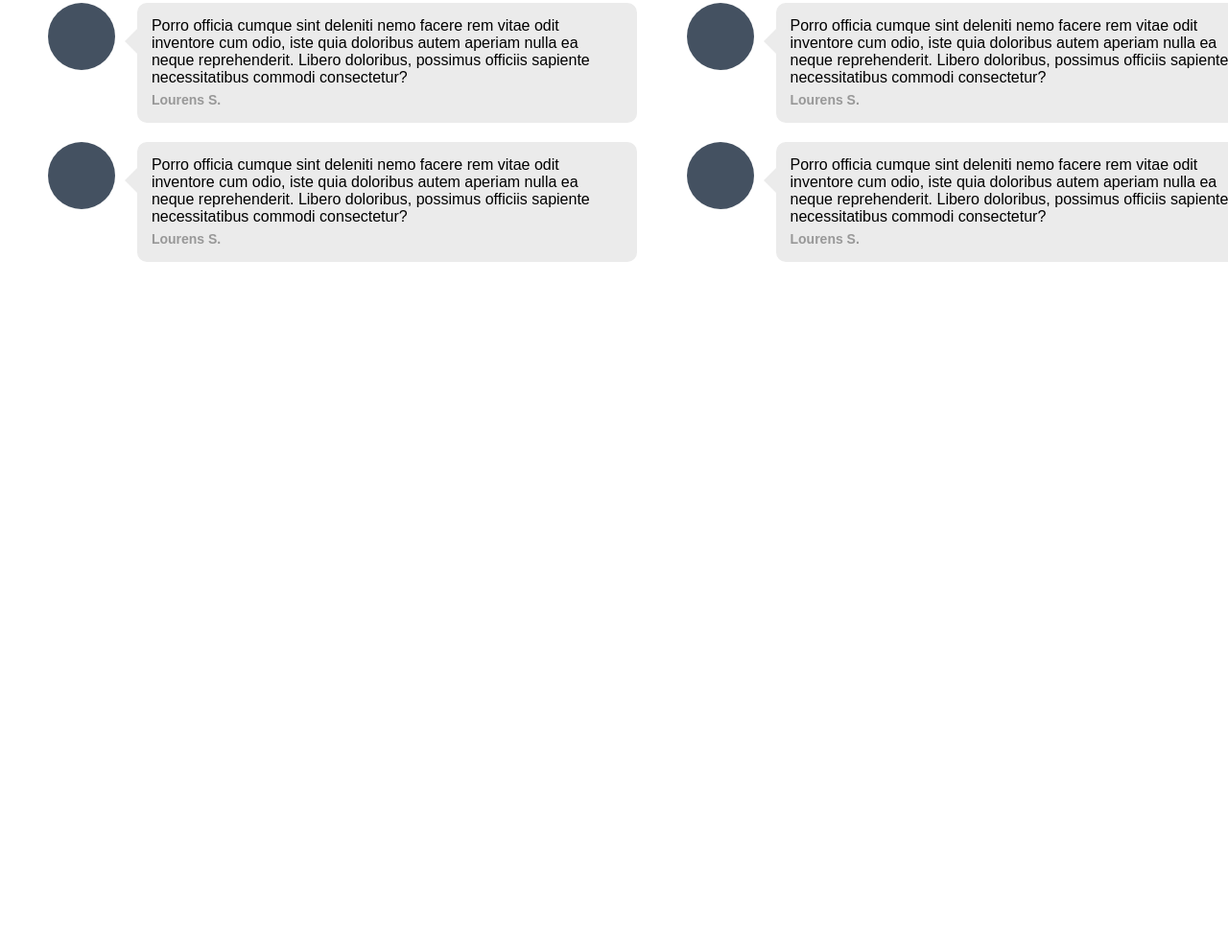
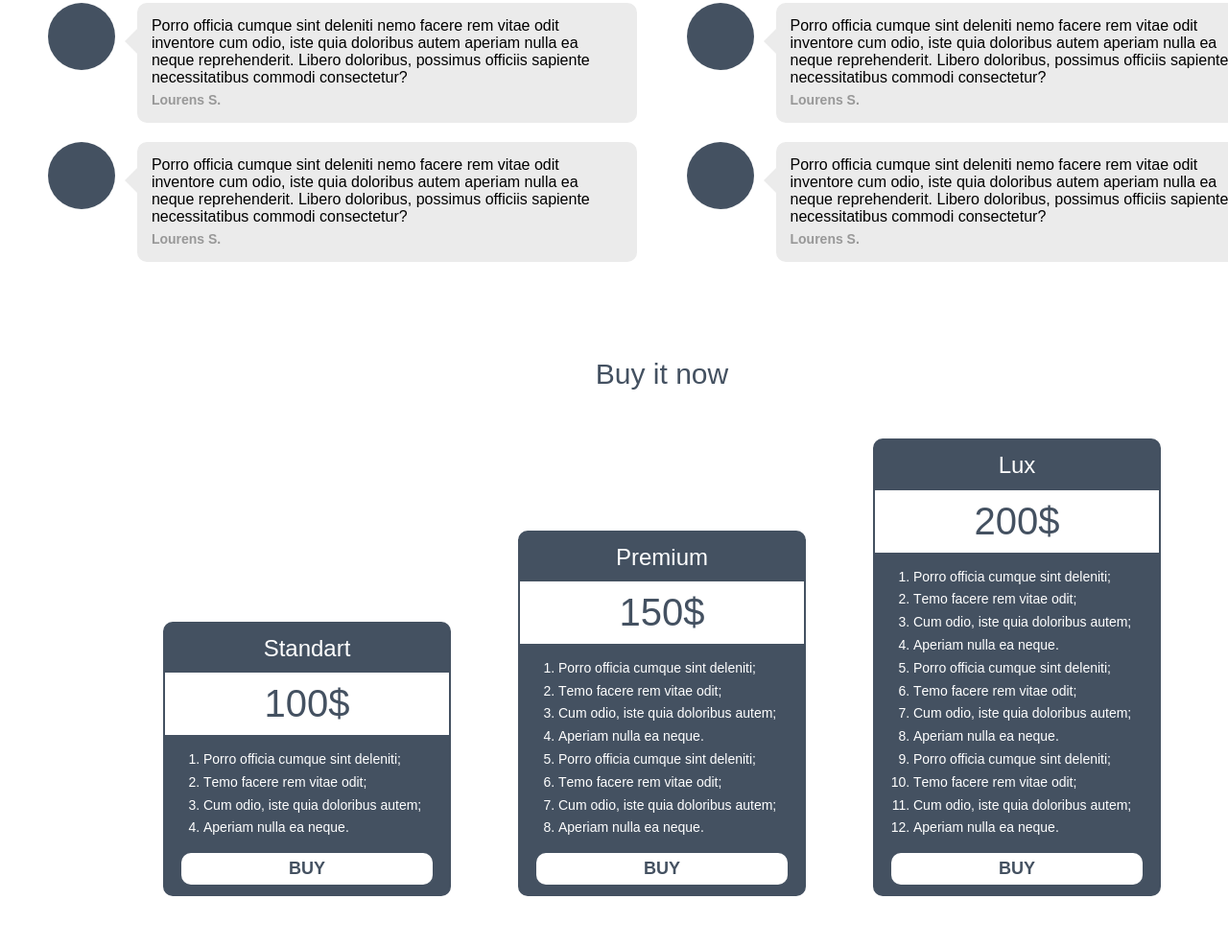
Before and after one commit to latiyMW/homework, a plain HTML site: page index.html in a window 1280 px wide. Shown: the part 1725-2712 px from the top of the page at 96% size. Before the commit the page ends 2048 px from the top, so only its background shows below. Drawn offline with Linux system fonts and the light colour scheme.

Commit message:
add section buy

```diff
--- a/css/style.css
+++ b/css/style.css
@@ -116,6 +116,10 @@ body {
 .screenshot:nth-child(4) {
 	margin: 0;
 }
+.screenshots img {
+	flex-basis: 202px;
+	flex-grow: 3;
+}
 .screenshot p {
 	margin: 10px 0 0 0;
 }
@@ -130,7 +134,7 @@ body {
 .reviews {
 	padding: 50px;
 	padding-bottom: 30px;
-	width: 1280px;
+	width: 100%;
 	display: flex;
 	flex-wrap: wrap;
 	justify-content: space-between;
@@ -178,3 +182,75 @@ body {
 	font-size: 14px;
 	line-height: 1.3;
 }
+.buy-it-now {
+	width: 100%;
+	padding: 50px;
+}
+.prices-item {
+	width: 100%;
+	padding: 50px;
+	box-sizing: border-box;
+	display: flex;
+	justify-content: space-evenly;
+	align-items: flex-end;
+}
+.price {
+	width: 300px;
+	padding: 0 0 10px 0;
+	border: 2px solid #445161;
+	background-color: #445161;
+	box-sizing: border-box;
+	border-radius: 10px;
+}
+.price-title {
+	display: block;
+	width: 100%;
+	padding: 10px;
+	text-align: center;
+	font-size: 24px;
+	line-height: 1.3;
+	color: #fff;
+	box-sizing: border-box;
+	text-transform: capitalize;
+}
+.price-txt {
+	display: block;
+	width: 100%;
+	padding: 10px;
+	text-align: center;
+	font-size: 40px;
+	background-color: #fff;
+	color: #445161;
+	box-sizing: border-box;
+}
+.price-list {
+	color: #ffffff;
+	font-size: 14px;
+	line-height: 1.7;
+}
+.price-btn {
+	display: block;
+	width: 262px;
+	padding: 5px 10px;
+	margin: 0 auto;
+	background-color: #fff;
+	border-radius: 10px;
+	border: 1px solid transparent;
+	text-transform: uppercase;
+	font-size: 18px;
+	font-weight: 700;
+	outline: none;
+	color: #445161;
+	transition-duration: 1s;
+}
+.price-btn:hover {
+	background-color: #445161;
+	color: #fff;
+	border: 1px solid #fff;
+	transition-duration: 1s;
+}
+.price-btn:active {
+	background-color: #fff;
+	color: #445161;
+	transition-duration: 0.5s;
+}
--- a/index.html
+++ b/index.html
@@ -105,6 +105,56 @@
 						</p>
 					</div>
 				</section>
+				<section class="buy-it-now">
+					<span class="prices-title heading-all-main">Buy it now</span>
+					<div class="prices-item">
+						<div class="price">
+							<span class="price-title">standart</span>
+							<span class="price-txt">100$</span>
+							<ol class="price-list">
+								<li>Porro officia cumque sint deleniti;</li>
+								<li>Тemo facere rem vitae odit;</li>
+								<li>Cum odio, iste quia doloribus autem;</li>
+								<li>Aperiam nulla ea neque.</li>
+							</ol>
+							<button class="price-btn">buy</button>
+						</div>
+						<div class="price">
+							<span class="price-title">premium</span>
+							<span class="price-txt">150$</span>
+							<ol class="price-list">
+								<li>Porro officia cumque sint deleniti;</li>
+								<li>Тemo facere rem vitae odit;</li>
+								<li>Cum odio, iste quia doloribus autem;</li>
+								<li>Aperiam nulla ea neque.</li>
+								<li>Porro officia cumque sint deleniti;</li>
+								<li>Тemo facere rem vitae odit;</li>
+								<li>Cum odio, iste quia doloribus autem;</li>
+								<li>Aperiam nulla ea neque.</li>
+							</ol>
+							<button class="price-btn">buy</button>
+						</div>
+						<div class="price">
+							<span class="price-title">lux</span>
+							<span class="price-txt">200$</span>
+							<ol class="price-list">
+								<li>Porro officia cumque sint deleniti;</li>
+								<li>Тemo facere rem vitae odit;</li>
+								<li>Cum odio, iste quia doloribus autem;</li>
+								<li>Aperiam nulla ea neque.</li>
+								<li>Porro officia cumque sint deleniti;</li>
+								<li>Тemo facere rem vitae odit;</li>
+								<li>Cum odio, iste quia doloribus autem;</li>
+								<li>Aperiam nulla ea neque.</li>
+								<li>Porro officia cumque sint deleniti;</li>
+								<li>Тemo facere rem vitae odit;</li>
+								<li>Cum odio, iste quia doloribus autem;</li>
+								<li>Aperiam nulla ea neque.</li>
+							</ol>
+							<button class="price-btn">buy</button>
+						</div>
+					</div>
+				</section>
       		</main>
     	</div>
   	</body>
```
